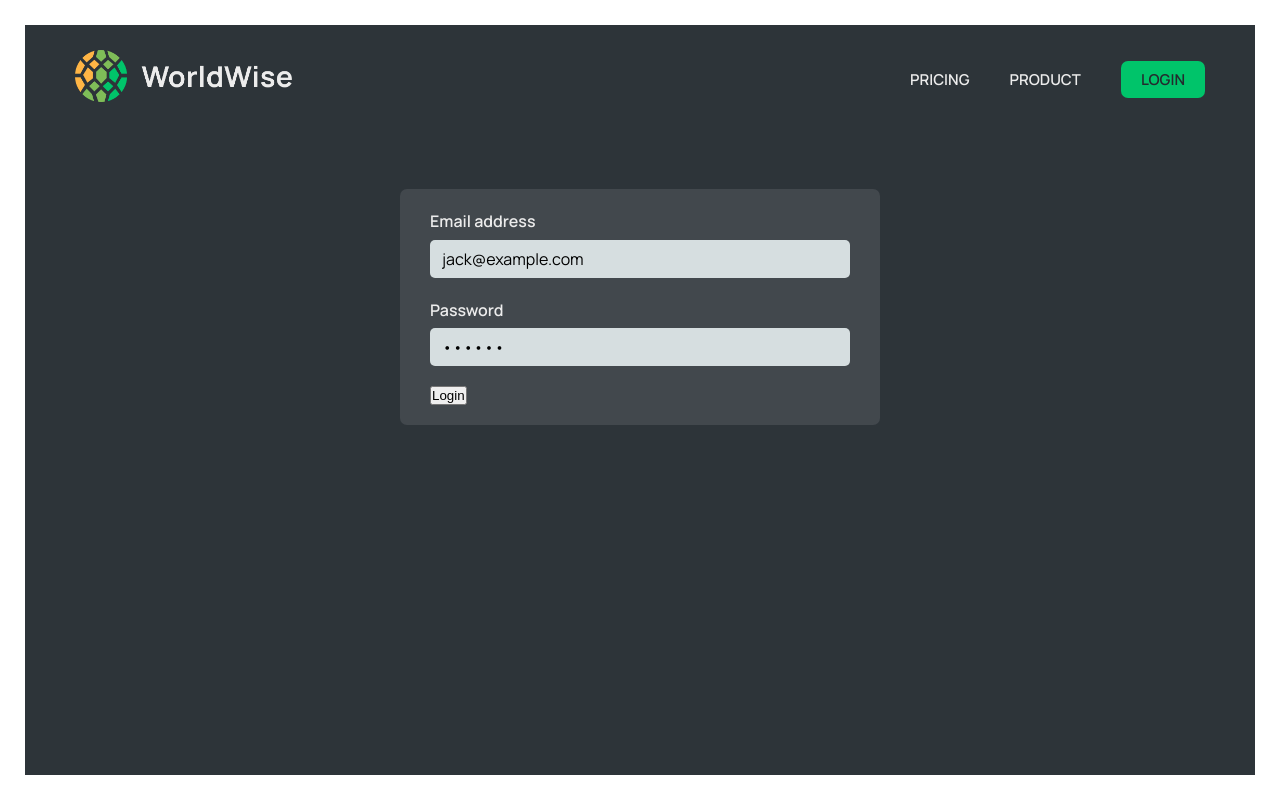
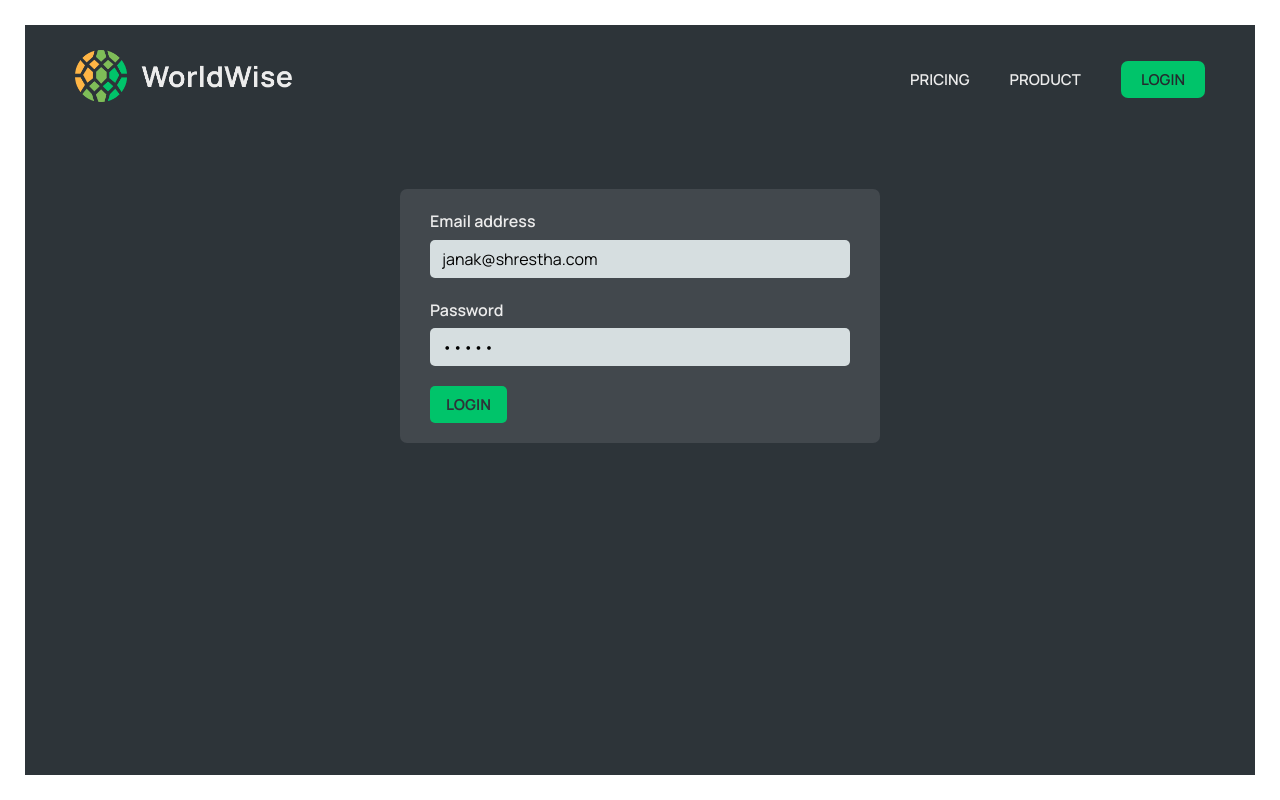
Before and after one commit to janak0ff/WorldWise, a React (Vite) app: page /login in a window 1280 px wide. Built offline with nearby package versions, Linux system fonts and the light colour scheme; data requests are answered from the project's data file.

Commit message:
Adding Fake Authentication Implementing user Login & logout

```diff
--- a/src/App.jsx
+++ b/src/App.jsx
@@ -10,10 +10,12 @@
 import City from "./components/City";
 import CountryList from "./components/CountriyList";
 import { CitiesProvider } from "./Contexts/CititesContext";
+import { AuthProvider } from "./Contexts/FakeAuthContext";
 
 function App() {
   return (
     <div>
+      <AuthProvider>
         <CitiesProvider>
           <BrowserRouter>
             <Routes>
@@ -32,6 +34,7 @@
             </Routes>
           </BrowserRouter>
         </CitiesProvider>
+      </AuthProvider>
     </div>
   );
 }
--- a/src/components/User.jsx
+++ b/src/components/User.jsx
@@ -1,16 +1,15 @@
+import { useNavigate } from "react-router-dom";
+import { useAuth } from "../Contexts/FakeAuthContext";
 import styles from "./Css_Modules/User.module.css";
 
-const FAKE_USER = {
-  name: "Jack",
-  email: "jack@example.com",
-  password: "qwerty",
-  avatar: "https://i.pravatar.cc/100?u=zz",
-};
+function User() {
+  const { user, logout } = useAuth();
+  const navigate = useNavigate();
 
-function User() {
-  const user = FAKE_USER;
-
-  function handleClick() {}
+  function handleClick() {
+    logout();
+    navigate("/");
+  }
 
   return (
     <div className={styles.user}>
@@ -22,13 +21,3 @@
 }
 
 export default User;
-
-/*
-CHALLENGE
-
-1) Add `AuthProvider` to `App.jsx`
-2) In the `Login.jsx` page, call `login()` from context
-3) Inside an effect, check whether `isAuthenticated === true`. If so, programatically navigate to `/app`
-4) In `User.js`, read and display logged in user from context (`user` object). Then include this component in `AppLayout.js`
-5) Handle logout button by calling `logout()` and navigating back to `/`
-*/
--- a/src/pages/AppLayout.jsx
+++ b/src/pages/AppLayout.jsx
@@ -1,5 +1,6 @@
 import Map from "../components/Map";
 import Sidebar from "../components/Sidebar";
+import User from "../components/User";
 import styles from "./Css_Modules/AppLayout.module.css";
 
 function AppLayout() {
@@ -7,6 +8,7 @@
     <div className={styles.app}>
       <Sidebar />
       <Map />
+      <User />
     </div>
   );
 }
--- a/src/pages/Homepage.jsx
+++ b/src/pages/Homepage.jsx
@@ -17,7 +17,7 @@
           of. Never forget your wonderful experiences, and show your friends how
           you have wandered the world.
         </h2>
-        <Link to="/app" className="cta">
+        <Link to="/login" className="cta">
           Start Tracking Now
         </Link>
       </section>
--- a/src/pages/Login.jsx
+++ b/src/pages/Login.jsx
@@ -1,16 +1,36 @@
-import { useState } from "react";
+import { useEffect, useState } from "react";
 import styles from "./Css_Modules/Login.module.css";
 import PageNav from "../components/PageNav";
+import Button from "../components/Button";
+import { useAuth } from "../Contexts/FakeAuthContext";
+import { useNavigate } from "react-router-dom";
 
 export default function Login() {
   // PRE-FILL FOR DEV PURPOSES
-  const [email, setEmail] = useState("jack@example.com");
-  const [password, setPassword] = useState("qwerty");
+  const [email, setEmail] = useState("janak@shrestha.com");
+  const [password, setPassword] = useState("janak");
+
+  const { login, isAuthenticated } = useAuth();
+  const navigate = useNavigate();
+
+  function handleSubmit(e) {
+    e.preventDefault();
+
+    if (email && password) login(email, password);
+  }
+
+  useEffect(
+    function () {
+      if (isAuthenticated) navigate("/app", { replace: true });
+    },
+    [isAuthenticated, navigate]
+  );
 
   return (
     <main className={styles.login}>
       <PageNav />
-      <form className={styles.form}>
+
+      <form className={styles.form} onSubmit={handleSubmit}>
         <div className={styles.row}>
           <label htmlFor="email">Email address</label>
           <input
@@ -32,7 +52,7 @@
         </div>
 
         <div>
-          <button>Login</button>
+          <Button type="primary">Login</Button>
         </div>
       </form>
     </main>
```
Lines whose indentation alone changed are shown as unchanged.
